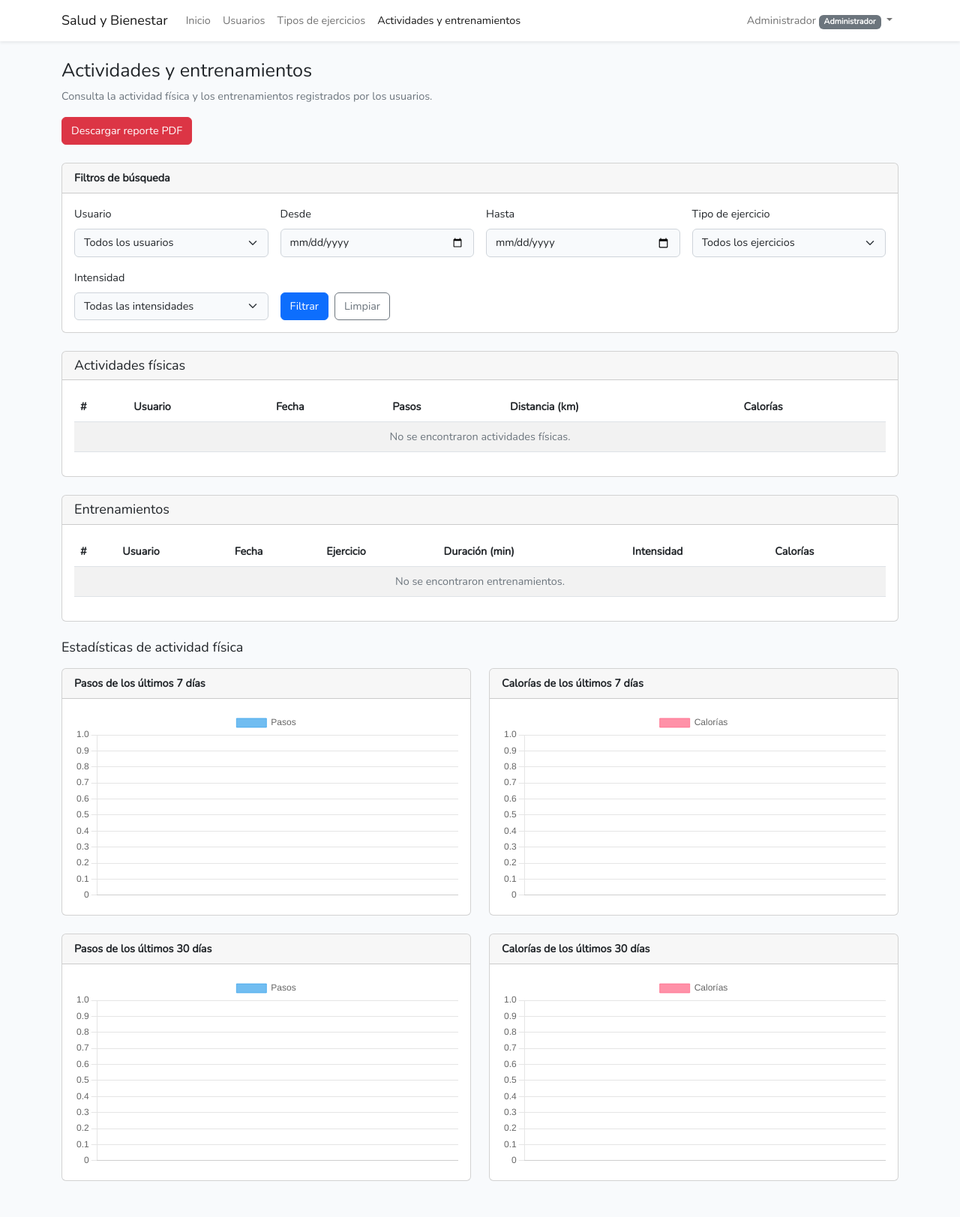
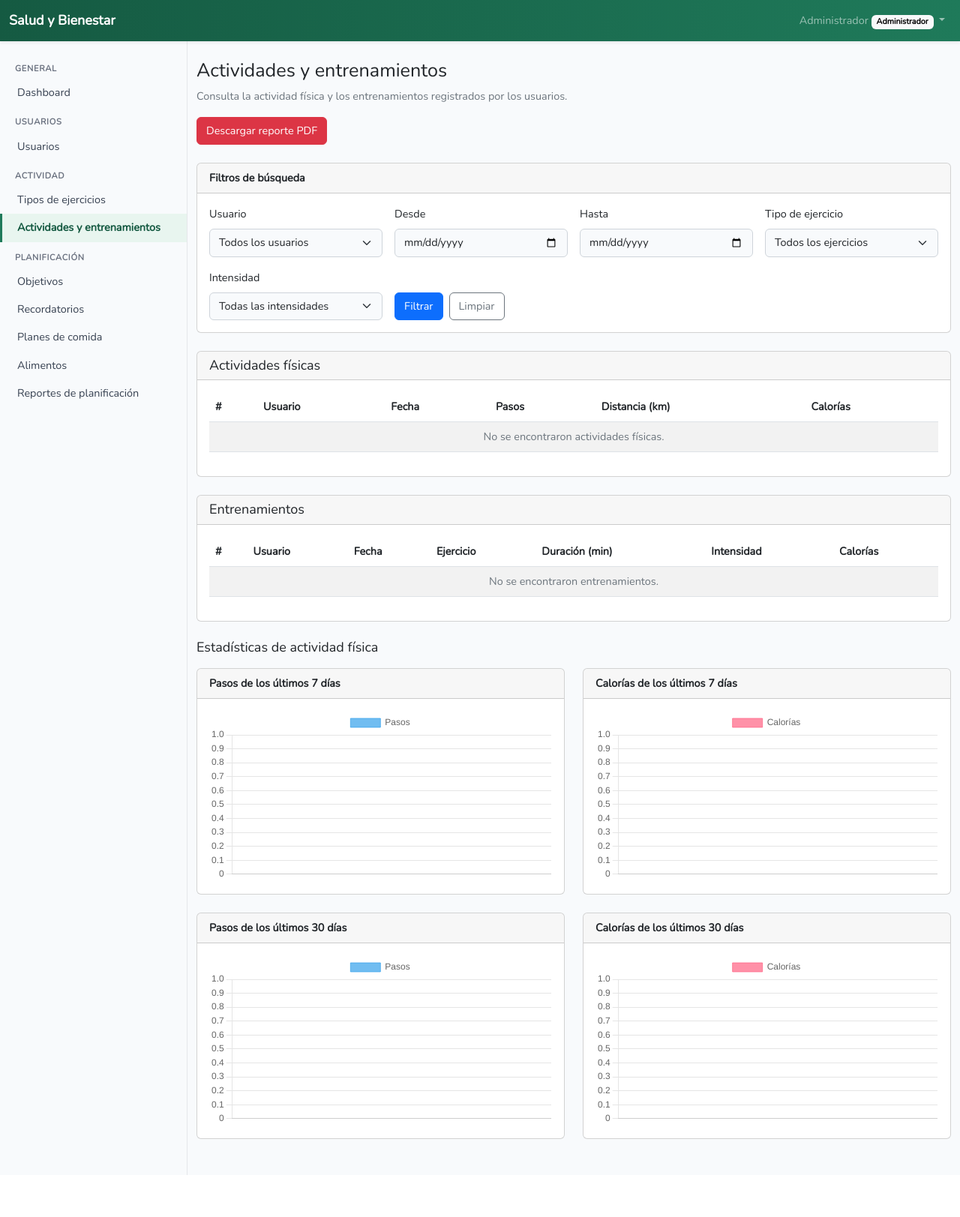
Before and after one commit to ayalaluis420/Proyecto-Salud-Bienestar-DWUSL, a Laravel app: page /admin/actividades-entrenamientos in a window 1280 px wide. Shown: the whole page at 75% size. After the commit the page ends 1567 px from the top, so only its background shows below. Run offline with Laravel 12, Linux system fonts and the light colour scheme; a user stored in the database is signed in; data comes from the database, SQL or seed files in the repository; data that the repository does not hold is empty; style sheets or scripts are compiled from the project's sources; some libraries are stand-ins or nearby versions.

Commit message:
Layout, migraciones y modelo de foro y consejos

```diff
--- a/resources/js/app.js
+++ b/resources/js/app.js
@@ -1,6 +1,7 @@
 import './bootstrap';
 import Swal from 'sweetalert2';
 import Chart from 'chart.js/auto';
+import './alertas';
 
 window.Swal = Swal;
 window.Chart = Chart;
--- /dev/null
+++ b/resources/sass/_panel.scss
@@ -0,0 +1,69 @@
+// Layout del panel (Miembro 4)
+$panel-verde: #1f7a5a;
+$panel-verde-oscuro: #155a42;
+$panel-ancho-menu: 250px;
+
+.panel-navbar {
+    background: linear-gradient(90deg, $panel-verde-oscuro, $panel-verde);
+}
+
+.panel-cuerpo {
+    display: flex;
+    min-height: calc(100vh - 56px);
+}
+
+.panel-contenido {
+    flex: 1 1 auto;
+    min-width: 0;
+}
+
+.panel-sidebar {
+    background: #fff;
+    border-right: 1px solid #e5e7eb;
+
+    .panel-sidebar-titulo {
+        padding: 0.75rem 1.25rem 0.25rem;
+        font-size: 0.7rem;
+        font-weight: 700;
+        letter-spacing: 0.06em;
+        text-transform: uppercase;
+        color: #6b7280;
+    }
+
+    .nav-link {
+        padding: 0.45rem 1.25rem;
+        color: #374151;
+        border-left: 3px solid transparent;
+
+        &:hover {
+            background: #f3f4f6;
+        }
+
+        &.active {
+            color: $panel-verde-oscuro;
+            font-weight: 700;
+            background: #e8f5ef;
+            border-left-color: $panel-verde;
+        }
+    }
+}
+
+@media (min-width: 992px) {
+    .panel-sidebar {
+        flex: 0 0 $panel-ancho-menu;
+        width: $panel-ancho-menu;
+    }
+}
+
+// Tarjetas del dashboard
+.tarjeta-resumen {
+    border: 0;
+    border-left: 4px solid $panel-verde;
+    box-shadow: 0 1px 3px rgba(0, 0, 0, 0.08);
+
+    .valor {
+        font-size: 1.9rem;
+        font-weight: 700;
+        line-height: 1.1;
+    }
+}
--- a/resources/sass/app.scss
+++ b/resources/sass/app.scss
@@ -6,3 +6,6 @@
 
 // Bootstrap
 @import 'bootstrap/scss/bootstrap';
+
+// Layout del panel
+@import 'panel';
--- a/resources/views/layouts/app.blade.php
+++ b/resources/views/layouts/app.blade.php
@@ -1,4 +1,3 @@
-
 <!doctype html>
 <html lang="{{ str_replace('_', '-', app()->getLocale()) }}">
 <head>
@@ -16,86 +15,44 @@
 
     <!-- Scripts -->
     @vite(['resources/sass/app.scss', 'resources/js/app.js'])
+    @stack('styles')
 </head>
-<body>
+<body class="{{ auth()->check() ? 'panel-con-menu' : 'panel-invitado' }}">
     {{--
-        NOTA para el Miembro 4: esta plantilla es la base mínima que dejó el módulo de seguridad.
-        Mantén @yield('content') y @include('partials.alertas') al reemplazarla por el layout final
-        (navbar, sidebar, tema). El enlace "Usuarios" y el botón de cerrar sesión deben conservarse.
+        Layout general del panel (Miembro 4).
+        Contrato con los demás módulos: sus vistas solo usan @extends('layouts.app'),
+        @section('title') y @section('content'). Para scripts propios: @push('scripts').
+        Los enlaces del menú se muestran según el rol (esPersonal / esAdmin) y los
+        módulos aún no registrados se omiten con Route::has().
     --}}
     <div id="app">
-        <nav class="navbar navbar-expand-md navbar-light bg-white shadow-sm">
-            <div class="container">
-                <a class="navbar-brand" href="{{ url('/') }}">
+        <nav class="navbar navbar-expand navbar-dark panel-navbar shadow-sm">
+            <div class="container-fluid">
+                @auth
+                    @if (Auth::user()->esPersonal())
+                        <button class="btn btn-link text-white d-lg-none me-2 px-1"
+                                type="button"
+                                data-bs-toggle="offcanvas"
+                                data-bs-target="#menuLateral"
+                                aria-controls="menuLateral"
+                                aria-label="Abrir menú">
+                            <span class="navbar-toggler-icon"></span>
+                        </button>
+                    @endif
+                @endauth
+
+                <a class="navbar-brand fw-bold" href="{{ url('/') }}">
                     {{ config('app.name', 'Salud y Bienestar') }}
                 </a>
 
-                <button class="navbar-toggler"
-                        type="button"
-                        data-bs-toggle="collapse"
-                        data-bs-target="#navbarSupportedContent"
-                        aria-controls="navbarSupportedContent"
-                        aria-expanded="false"
-                        aria-label="{{ __('Toggle navigation') }}">
-                    <span class="navbar-toggler-icon"></span>
-                </button>
-
-                <div class="collapse navbar-collapse" id="navbarSupportedContent">
-
-                    <!-- Left Side Of Navbar -->
-                    <ul class="navbar-nav me-auto">
-                        @auth
-                            @if (Auth::user()->esPersonal())
-
-                                <li class="nav-item">
-                                    <a class="nav-link {{ request()->routeIs('home') ? 'active' : '' }}"
-                                       href="{{ route('home') }}">
-                                        Inicio
-                                    </a>
-                                </li>
-
-                                <li class="nav-item">
-                                    <a class="nav-link {{ request()->routeIs('usuarios.*') ? 'active' : '' }}"
-                                       href="{{ route('usuarios.index') }}">
-                                        Usuarios
-                                    </a>
-                                </li>
-
-                                @if (Auth::user()->esAdmin())
-
-                                    <li class="nav-item">
-                                        <a class="nav-link {{ request()->routeIs('tiposEjercicio.*') ? 'active' : '' }}"
-                                           href="{{ route('tiposEjercicio.index') }}">
-                                            Tipos de ejercicios
-                                        </a>
-                                    </li>
-
-                                    <li class="nav-item">
-                                        <a class="nav-link {{ request()->routeIs('actividadesEntrenamientos.*') ? 'active' : '' }}"
-                                           href="{{ route('actividadesEntrenamientos.index') }}">
-                                            Actividades y entrenamientos
-                                        </a>
-                                    </li>
-
-                                @endif
-                            @endif
-                        @endauth
-                    </ul>
-
-                    <!-- Right Side Of Navbar -->
                 <ul class="navbar-nav ms-auto">
-
-                        <!-- Authentication Links -->
                     @guest
                         @if (Route::has('login'))
                             <li class="nav-item">
-                                    <a class="nav-link" href="{{ route('login') }}">
-                                        {{ __('Login') }}
-                                    </a>
+                                <a class="nav-link" href="{{ route('login') }}">{{ __('Login') }}</a>
                             </li>
                         @endif
                     @else
-
                         <li class="nav-item dropdown">
                             <a id="navbarDropdown"
                                class="nav-link dropdown-toggle"
@@ -105,17 +62,11 @@
                                aria-haspopup="true"
                                aria-expanded="false"
                                v-pre>
-
-                                    {{ Auth::user()->name }}
-
-                                    <span class="badge text-bg-secondary">
-                                        {{ Auth::user()->nombre_rol }}
-                                    </span>
+                                <span class="d-none d-sm-inline">{{ Auth::user()->name }}</span>
+                                <span class="badge text-bg-light">{{ Auth::user()->nombre_rol }}</span>
                             </a>
 
-                                <div class="dropdown-menu dropdown-menu-end"
-                                     aria-labelledby="navbarDropdown">
-
+                            <div class="dropdown-menu dropdown-menu-end" aria-labelledby="navbarDropdown">
                                 <a class="dropdown-item"
                                    href="{{ route('logout') }}"
                                    onclick="event.preventDefault();
@@ -123,23 +74,81 @@
                                     {{ __('Logout') }}
                                 </a>
 
-                                    <form id="logout-form"
-                                          action="{{ route('logout') }}"
-                                          method="POST"
-                                          class="d-none">
+                                <form id="logout-form" action="{{ route('logout') }}" method="POST" class="d-none">
                                     @csrf
                                 </form>
-
                             </div>
                         </li>
-
                     @endguest
                 </ul>
             </div>
-            </div>
         </nav>
 
-        <main class="py-4">
+        <div class="panel-cuerpo">
+            @auth
+                @if (Auth::user()->esPersonal())
+                    @php
+                        $esAdmin = Auth::user()->esAdmin();
+                        // [ruta, patrón para "activo", texto, solo admin?]
+                        $grupos = [
+                            'General' => [
+                                ['home', 'home', 'Dashboard', false],
+                            ],
+                            'Usuarios' => [
+                                ['usuarios.index', 'usuarios.*', 'Usuarios', false],
+                            ],
+                            'Actividad' => [
+                                ['tiposEjercicio.index', 'tiposEjercicio.*', 'Tipos de ejercicios', true],
+                                ['actividadesEntrenamientos.index', 'actividadesEntrenamientos.*', 'Actividades y entrenamientos', true],
+                            ],
+                            'Planificación' => [
+                                ['objetivos.index', 'objetivos.*', 'Objetivos', false],
+                                ['recordatorios.index', 'recordatorios.*', 'Recordatorios', false],
+                                ['planes-comida.index', 'planes-comida.*', 'Planes de comida', false],
+                                ['alimentos.index', 'alimentos.*', 'Alimentos', false],
+                                ['planificacion.reportes', 'planificacion.*', 'Reportes de planificación', true],
+                            ],
+                            'Comunidad' => [
+                                ['foro.index', 'foro.*', 'Moderación del foro', false],
+                                ['consejos.index', 'consejos.*', 'Consejos', true],
+                                ['reportes.comunidad', 'reportes.comunidad*', 'Reporte de comunidad', true],
+                            ],
+                        ];
+                    @endphp
+
+                    <aside id="menuLateral"
+                           class="offcanvas-lg offcanvas-start panel-sidebar"
+                           tabindex="-1"
+                           aria-labelledby="menuLateralTitulo">
+                        <div class="offcanvas-header d-lg-none">
+                            <h5 class="offcanvas-title" id="menuLateralTitulo">Menú</h5>
+                            <button type="button" class="btn-close" data-bs-dismiss="offcanvas" data-bs-target="#menuLateral" aria-label="Cerrar"></button>
+                        </div>
+                        <div class="offcanvas-body d-block p-0">
+                            <nav class="nav flex-column py-3">
+                                @foreach ($grupos as $titulo => $enlaces)
+                                    @php
+                                        $visibles = collect($enlaces)->filter(
+                                            fn ($e) => Route::has($e[0]) && (! $e[3] || $esAdmin)
+                                        );
+                                    @endphp
+                                    @if ($visibles->isNotEmpty())
+                                        <div class="panel-sidebar-titulo">{{ $titulo }}</div>
+                                        @foreach ($visibles as $e)
+                                            <a class="nav-link {{ request()->routeIs($e[1]) ? 'active' : '' }}"
+                                               href="{{ route($e[0]) }}">
+                                                {{ $e[2] }}
+                                            </a>
+                                        @endforeach
+                                    @endif
+                                @endforeach
+                            </nav>
+                        </div>
+                    </aside>
+                @endif
+            @endauth
+
+            <main class="panel-contenido py-4">
                 <div class="container">
                     @include('partials.alertas')
                 </div>
@@ -147,6 +156,7 @@
                 @yield('content')
             </main>
         </div>
+    </div>
 
     {{-- Scripts adicionales de las vistas --}}
     @stack('scripts')
```
Also changed, not shown: app/Models/Consejo.php (added, +53 -0 lines), app/Models/ForoComentario.php (added, +34 -0 lines), app/Models/ForoPost.php (added, +50 -0 lines), database/migrations/2026_11_15_000001_create_consejos_table.php (added), database/migrations/2026_11_15_000002_create_foro_tables.php (added), package-lock.json. Lines whose indentation alone changed are shown as unchanged.
